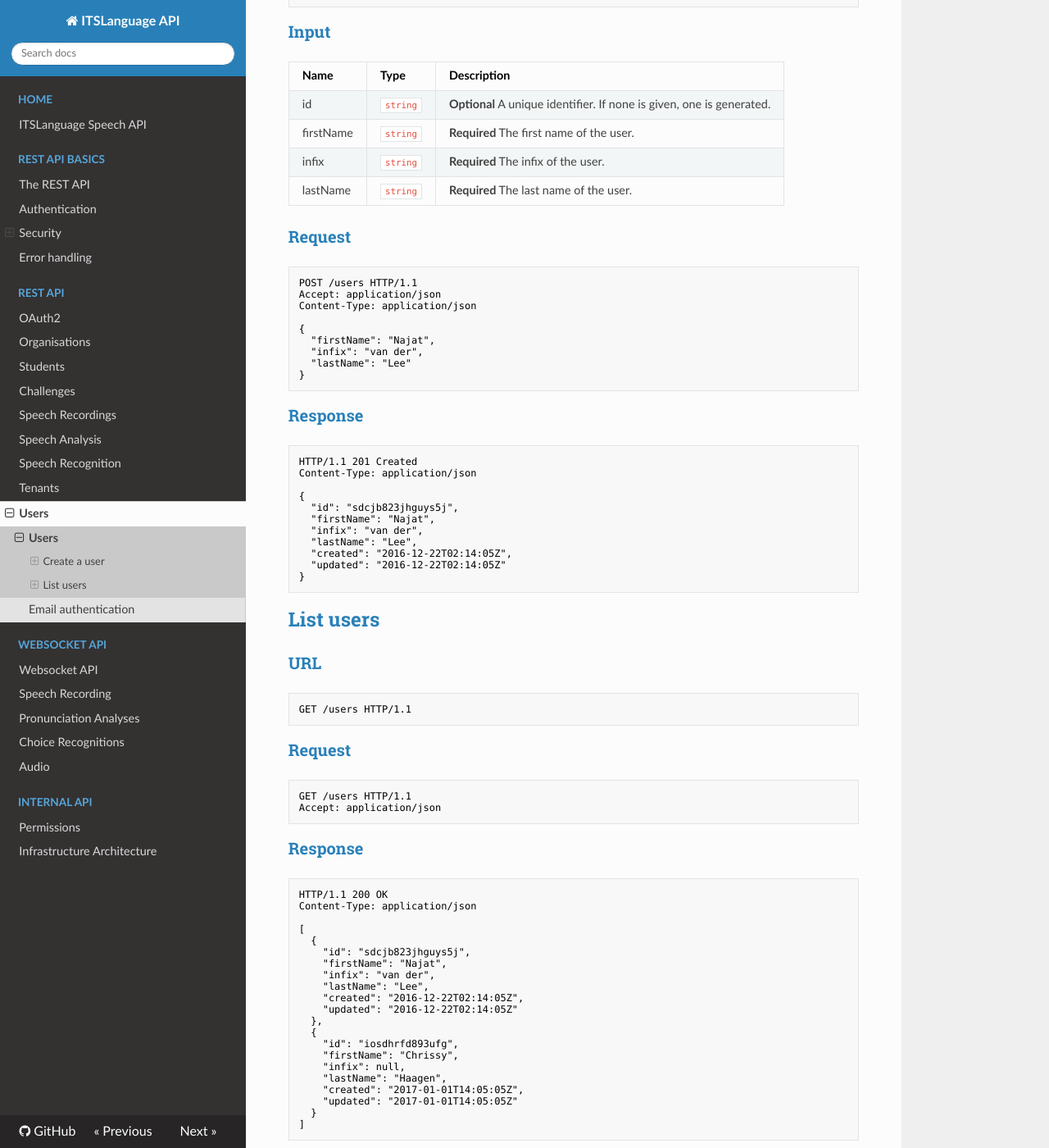
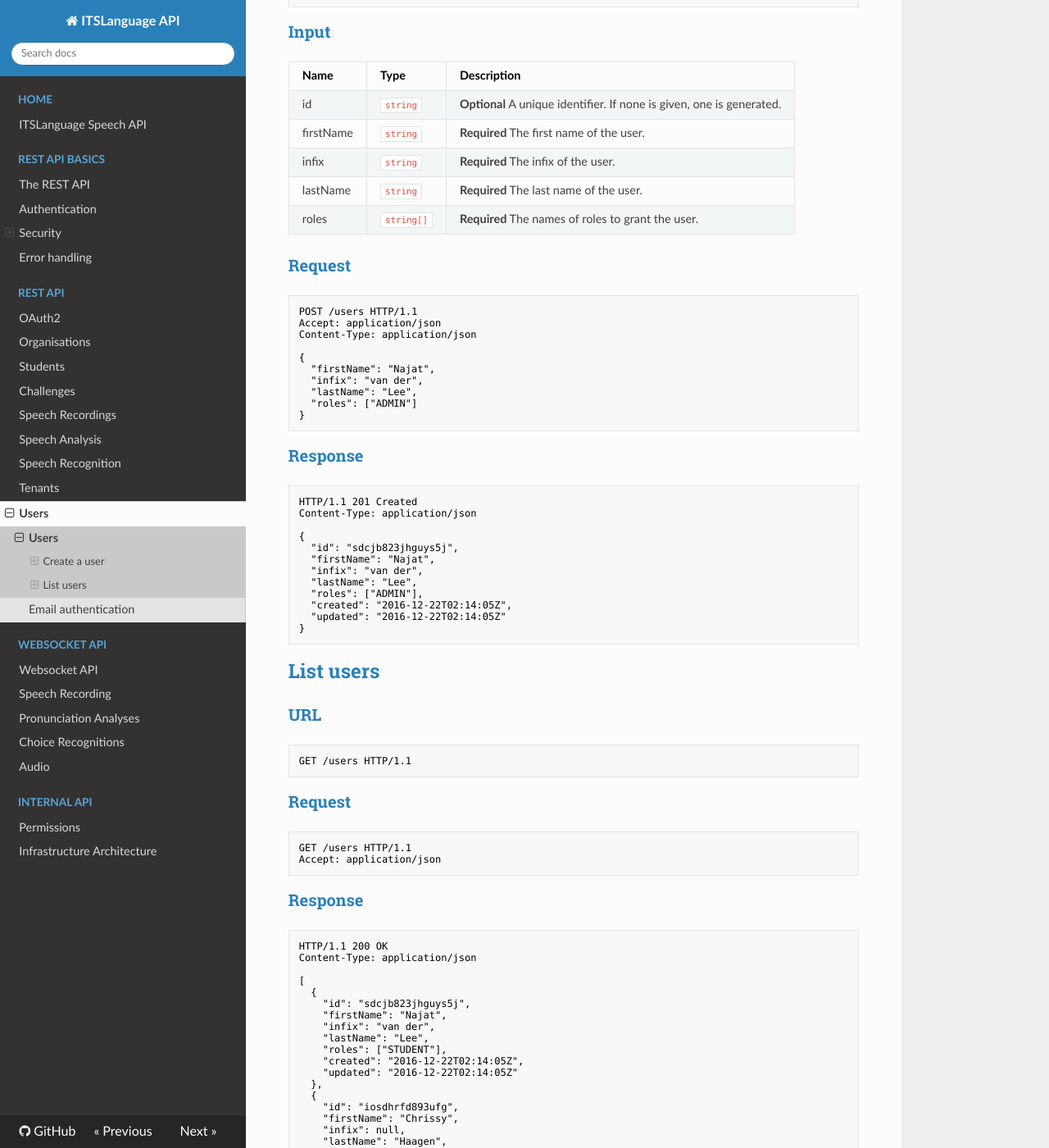
Before and after one commit to joggienl/itslanguage-docs, an MkDocs documentation site: the page built from docs/api/users.md, in a window 1280 px wide and 1400 px high, scrolled down 489 px. Shown: the whole window at 82% size. Built offline with MkDocs 1.6.1, drawn with Linux system fonts in a browser that asks for light colours; nearby versions of some CDN libraries; old or Windows-style settings are respelled for this version of MkDocs; some of the changed text lies outside the part shown.

Commit message:
docs(users): add roles to users (#23)
Require explicitly adding a role to a user on creation.

````diff
--- a/docs/api/users.md
+++ b/docs/api/users.md
@@ -21,12 +21,13 @@ POST /users HTTP/1.1
 
 ### Input
 
-Name         | Type     | Description
--------------|----------|------------
-id           | `string` | **Optional** A unique identifier. If none is given, one is generated.
-firstName    | `string` | **Required** The first name of the user.
-infix        | `string` | **Required** The infix of the user.
-lastName     | `string` | **Required** The last name of the user.
+Name         | Type       | Description
+-------------|------------|------------
+id           | `string`   | **Optional** A unique identifier. If none is given, one is generated.
+firstName    | `string`   | **Required** The first name of the user.
+infix        | `string`   | **Required** The infix of the user.
+lastName     | `string`   | **Required** The last name of the user.
+roles        | `string[]` | **Required** The names of roles to grant the user.
 
 ### Request
 
@@ -38,7 +39,8 @@ Content-Type: application/json
 {
   "firstName": "Najat",
   "infix": "van der",
-  "lastName": "Lee"
+  "lastName": "Lee",
+  "roles": ["ADMIN"]
 }
 ```
 
@@ -53,6 +55,7 @@ Content-Type: application/json
   "firstName": "Najat",
   "infix": "van der",
   "lastName": "Lee",
+  "roles": ["ADMIN"],
   "created": "2016-12-22T02:14:05Z",
   "updated": "2016-12-22T02:14:05Z"
 }
@@ -86,6 +89,7 @@ Content-Type: application/json
     "firstName": "Najat",
     "infix": "van der",
     "lastName": "Lee",
+    "roles": ["STUDENT"],
     "created": "2016-12-22T02:14:05Z",
     "updated": "2016-12-22T02:14:05Z"
   },
@@ -94,6 +98,7 @@ Content-Type: application/json
     "firstName": "Chrissy",
     "infix": null,
     "lastName": "Haagen",
+    "roles": ["TEACHER"],
     "created": "2017-01-01T14:05:05Z",
     "updated": "2017-01-01T14:05:05Z"
   }
````
